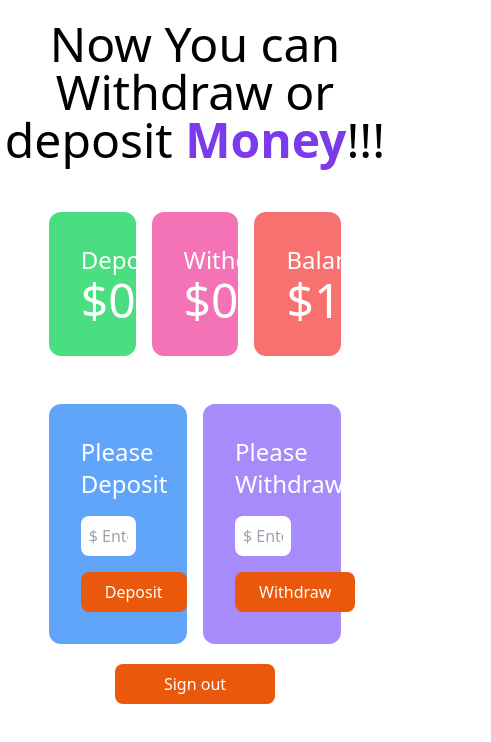
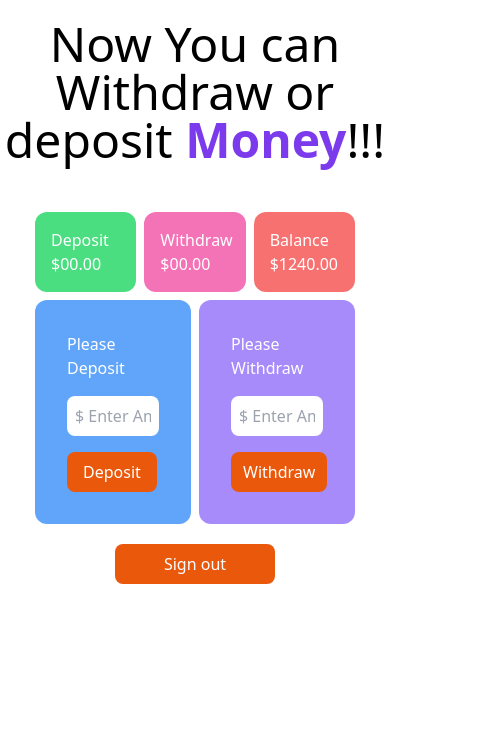
Before and after one commit to Jahirul83/simple-bank-website, a plain HTML site: page bank.html in a window 390 px wide. Shown: the whole page, 491 px wide, since content can reach past the window. Drawn offline with nearby package versions, Linux system fonts and the light colour scheme.

Commit message:
mobile device view added

```diff
--- a/bank.html
+++ b/bank.html
@@ -15,37 +15,37 @@
     </header>
     <main>
         <section class="mt-12">
-            <div class="grid gap-4 grid-cols-3 w-9/12 mx-auto text-white">
-                <div class="bg-green-400 p-8 rounded-xl">
-                    <h1 class="text-2xl">Deposit</h1>
-                    <h2 class="text-5xl">$<span id="total-deposit">00.00</span> </h2>
+            <div class="grid gap-2 md:gap-3 lg:gap-4 grid-cols-3 w-80 md:w-5/6 lg:w-9/12 mx-auto text-white">
+                <div class="bg-green-400 p-4 lg:p-8 rounded-xl">
+                    <h1 class="lg:text-2xl">Deposit</h1>
+                    <h2 class="lg:text-5xl">$<span id="total-deposit">00.00</span> </h2>
                 </div>
-                <div class="bg-pink-400 p-8 rounded-xl">
-                    <h1 class="text-2xl">Withdraw</h1>
-                    <h2 class="text-5xl">$<span id="total-withdraw">00.00</span></h2>
+                <div class="bg-pink-400 p-4 lg:p-8 rounded-xl">
+                    <h1 class="lg:text-2xl">Withdraw</h1>
+                    <h2 class="lg:text-5xl">$<span id="total-withdraw">00.00</span></h2>
                 </div>
-                <div class="bg-red-400 p-8 rounded-xl">
-                    <h1 class="text-2xl">Balance</h1>
-                    <h2 class="text-5xl">$<span id="current-balance">1240.00</span></h2>
+                <div class="bg-red-400 p-4 lg:p-8 rounded-xl">
+                    <h1 class="lg:text-2xl">Balance</h1>
+                    <h2 class="lg:text-5xl">$<span id="current-balance">1240.00</span></h2>
                 </div>
             </div>
         </section>
         <!-- deposit and withdraw -->
-        <section class="mt-12">
-            <div class="grid gap-4 grid-cols-2 w-9/12 mx-auto ">
+        <section class="mt-2 md:mt-4 lg:mt-12">
+            <div class="grid gap-2 md:gap-4 lg:gap-4 grid-cols-2  w-80 md:w-5/6 lg:w-9/12 mx-auto ">
                 <div class="bg-blue-400 p-8 rounded-xl">
-                    <h1 class="text-2xl mb-4 text-white">Please Deposit</h1>
-                    <input class="w-9/12 block mb-4 p-2 rounded-lg" type="text" name="" id="deposit-input"
+                    <h1 class="lg:text-2xl mb-4 text-white">Please Deposit</h1>
+                    <input class="w-full lg:w-9/12 block mb-4 p-2 rounded-lg" type="text" name="" id="deposit-input"
                         placeholder="$ Enter Amount">
                     <button id="deposit-btn"
-                        class="bg-orange-600 px-6 py-2 hover:bg-amber-700 text-white font-medium rounded-lg">Deposit</button>
+                        class="bg-orange-600 px-4 lg:px-6 py-2 hover:bg-amber-700 text-white font-medium rounded-lg">Deposit</button>
                 </div>
                 <div class="bg-violet-400 p-8 rounded-xl">
-                    <h1 class="text-2xl mb-4 text-white">Please Withdraw</h1>
-                    <input class="w-9/12 block mb-4 p-2 rounded-lg" type="text" name="" id="withdraw-input"
+                    <h1 class="lg:text-2xl mb-4 text-white">Please Withdraw</h1>
+                    <input class="w-full lg:w-9/12 block mb-4 p-2 rounded-lg" type="text" name="" id="withdraw-input"
                         placeholder="$ Enter Amount">
                     <button id="withdraw-btn"
-                        class="bg-orange-600 px-6 py-2 hover:bg-amber-700 text-white font-medium rounded-lg">Withdraw</button>
+                        class="bg-orange-600 px-3 lg:px-6 py-2 hover:bg-amber-700 text-white font-medium rounded-lg">Withdraw</button>
                 </div>
             </div>
             <div class="w-2/4 mx-auto text-center p-3 mt-2">
```
Also changed, not shown: index.html (+3 -3 lines).
